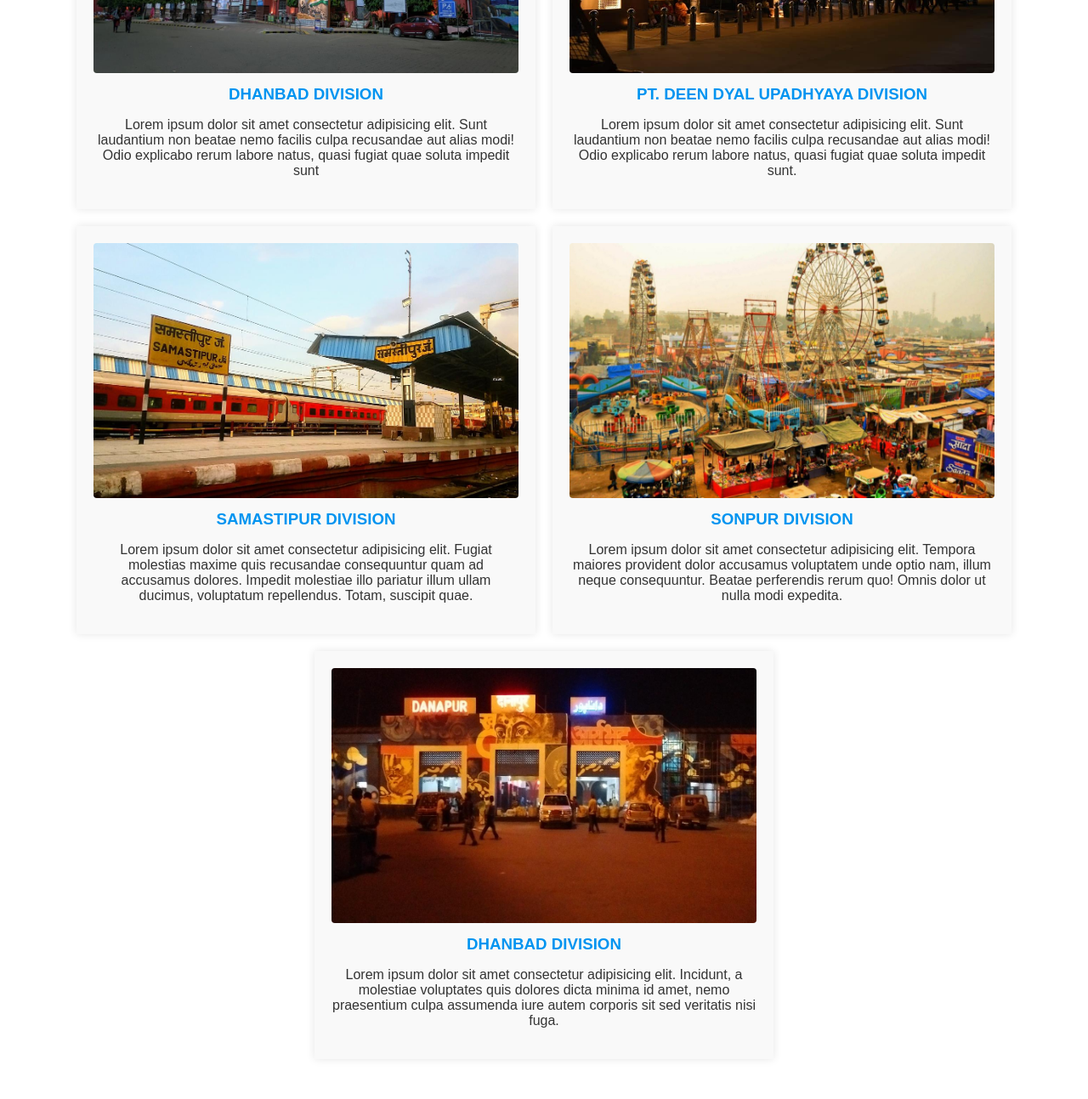
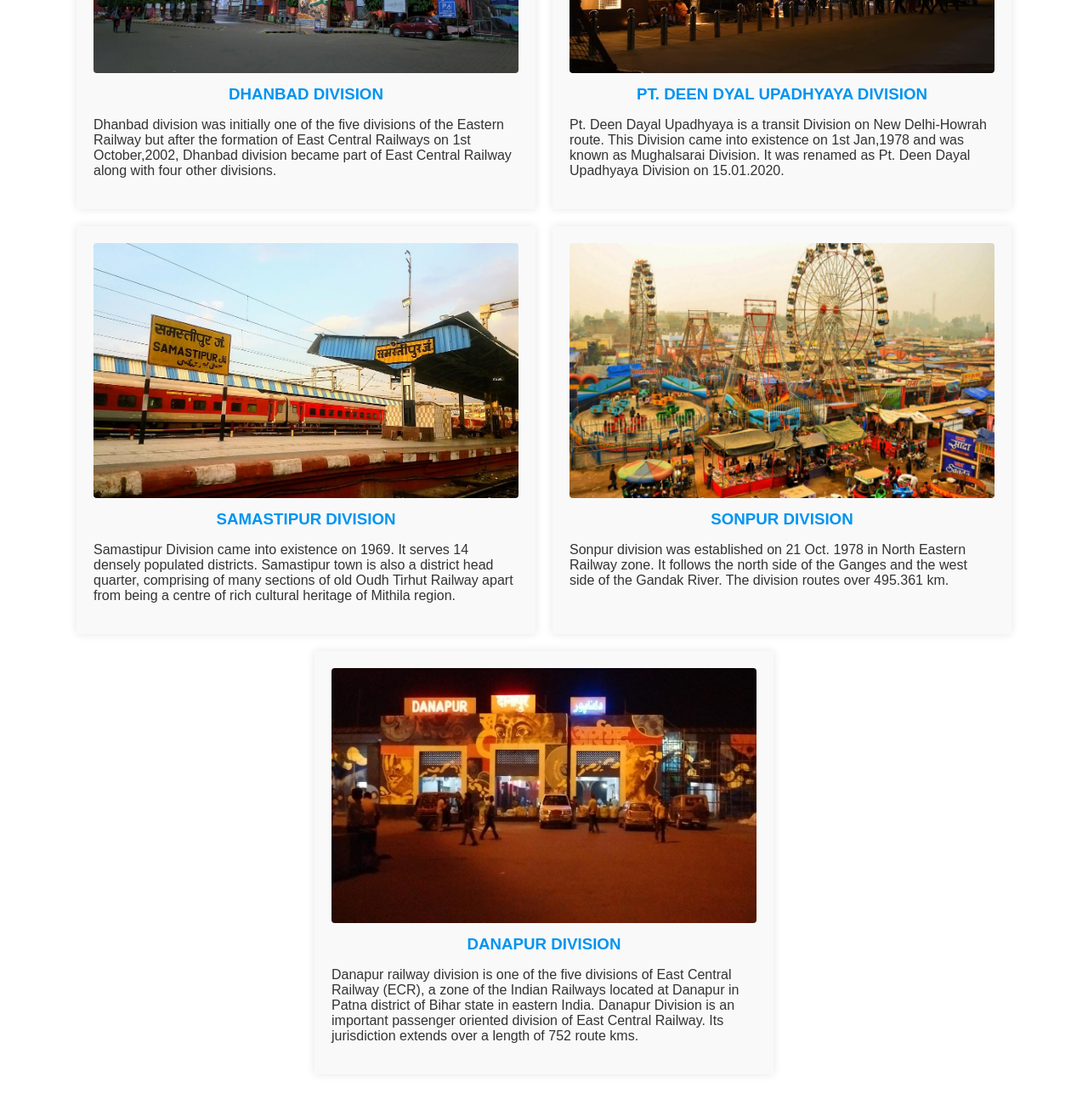
Before and after one commit to Anjali7070/ECR-Intranet-Website-, a website: page index.html in a window 1280 px wide. Shown: the part 860-2153 px from the top of the page at 85% size. Drawn offline with Linux system fonts and the light colour scheme; no server answers.

Commit message:
update index.html

```diff
--- a/css/styles.css
+++ b/css/styles.css
@@ -176,6 +176,7 @@ nav ul li a:hover {
 
 .division p {
     color: #333;
+    text-align: left;
 }
 /* Footer Styles */
 footer {
--- a/index.html
+++ b/index.html
@@ -107,28 +107,33 @@
 
             <h3>DHANBAD DIVISION</h3>
 
-            <p>Lorem ipsum dolor sit amet consectetur adipisicing elit. Sunt laudantium non beatae nemo facilis culpa recusandae aut alias modi! Odio explicabo rerum labore natus, quasi fugiat quae soluta impedit sunt</p>
+            <p>Dhanbad division was initially one of the five divisions of the Eastern Railway but
+                after the formation of East Central Railways on 1st October,2002, Dhanbad division
+                became part of East Central Railway along with four other divisions.</p>
         </div>
         <div class="division">
             <img src="Images/upadhyay.jpg" alt="Pt. Deen Dyal Upadhayay Division">
             <h3>PT. DEEN DYAL UPADHYAYA DIVISION</h3>
-            <p>Lorem ipsum dolor sit amet consectetur adipisicing elit. Sunt laudantium non beatae nemo facilis culpa recusandae aut alias modi! Odio explicabo rerum labore natus, quasi fugiat quae soluta impedit sunt.</p>
+            <p>Pt. Deen Dayal Upadhyaya is a transit Division on New Delhi-Howrah route. This Division came into existence on 1st Jan,1978 and was known as Mughalsarai Division. It was renamed as Pt. Deen Dayal Upadhyaya Division on 15.01.2020.
+                </p>
         </div>
         <div class="division">
             <img src="Images/smt jn.jpg" alt="samastipur division">
             <h3>SAMASTIPUR DIVISION</h3>
-            <p>Lorem ipsum dolor sit amet consectetur adipisicing elit. Fugiat molestias maxime quis recusandae consequuntur quam ad accusamus dolores. Impedit molestiae illo pariatur illum ullam ducimus, voluptatum repellendus. Totam, suscipit quae.</p>
+            <p>Samastipur Division came into existence on 1969. It serves 14 densely populated districts. Samastipur town is also a district head quarter,
+                comprising of many sections of old Oudh Tirhut Railway apart from being a centre of rich cultural heritage of Mithila region.</p>
         </div>
         <div class="division">
             <img src="Images/Sonpur-Mela.jpg" alt="Sonpur Division">
             <h3>SONPUR DIVISION</h3>
-            <p>Lorem ipsum dolor sit amet consectetur adipisicing elit. Tempora maiores provident dolor accusamus voluptatem unde optio nam, illum neque consequuntur. Beatae perferendis rerum quo! Omnis dolor ut nulla modi expedita.</p>
+            <p>Sonpur division was established on 21 Oct. 1978 in North Eastern Railway zone. It follows the north side of the Ganges and the west side of the Gandak River.
+                The division routes over 495.361 km.</p>
         </div>
         <div class="division">
             <img src="Images/danapur.jpg" alt="Danapur Division">
 
-            <h3>DHANBAD DIVISION</h3>
-            <p>Lorem ipsum dolor sit amet consectetur adipisicing elit. Incidunt, a molestiae voluptates quis dolores dicta minima id amet, nemo praesentium culpa assumenda iure autem corporis sit sed veritatis nisi fuga.</p>
+            <h3>DANAPUR DIVISION</h3>
+            <p>Danapur railway division is one of the five divisions of East Central Railway (ECR), a zone of the Indian Railways located at Danapur in Patna district of Bihar state in eastern India. Danapur Division is an important passenger oriented division of East Central Railway. Its jurisdiction extends over a length of 752 route kms.</p>
         </div>
     </section>
 
```
